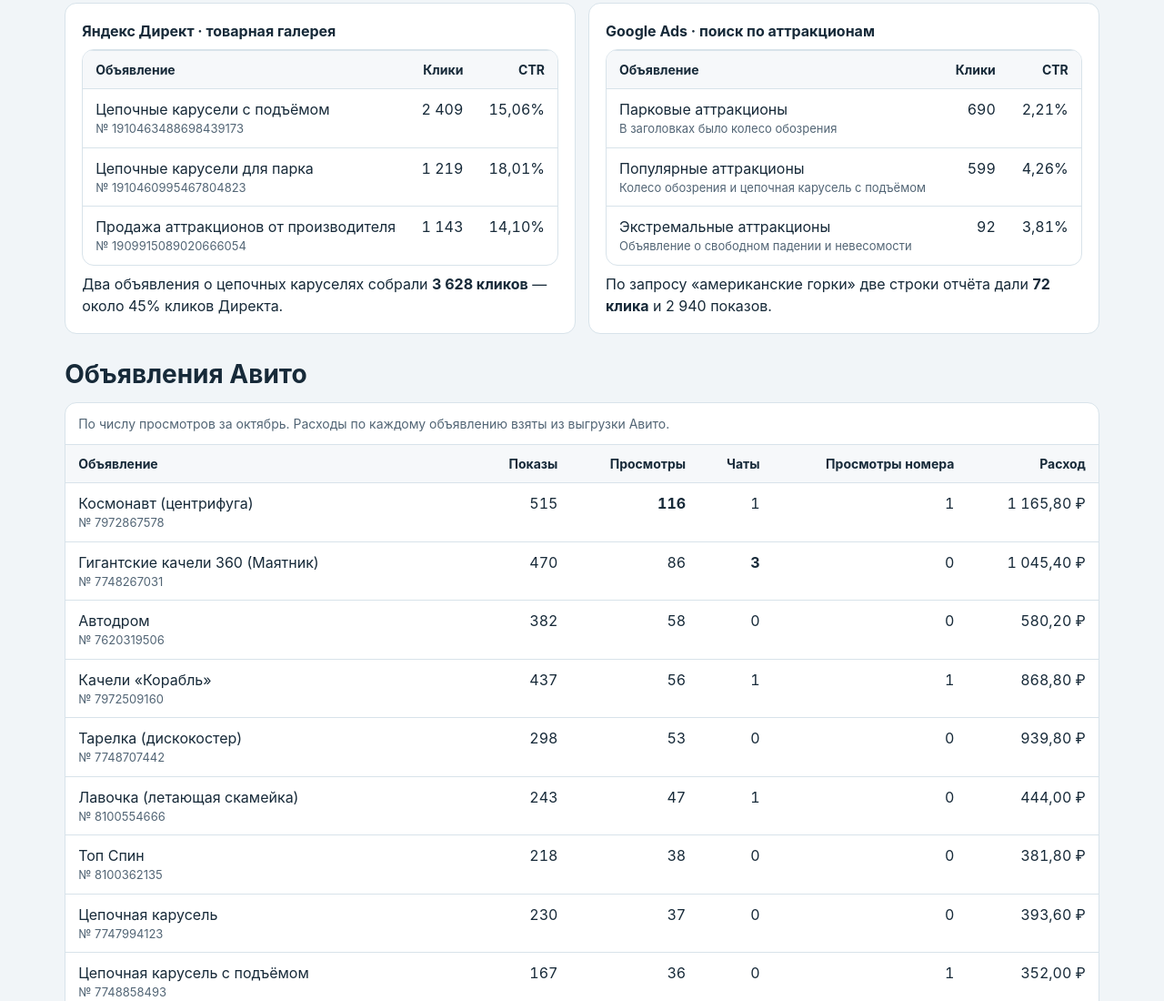
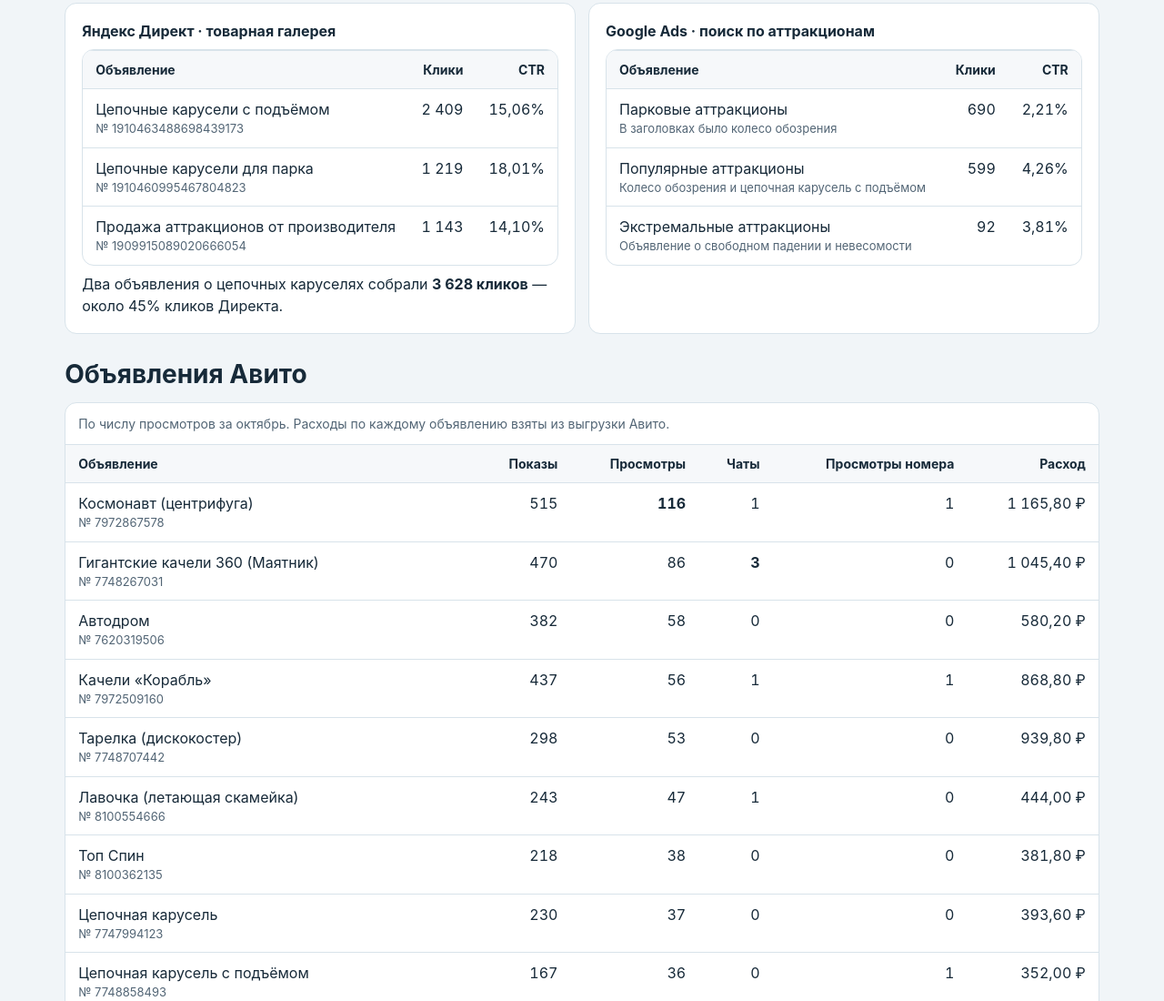
Before and after one commit to meredin0109/advertising-campaigns-october-2026, a plain HTML site: page index.html in a window 1280 px wide. Shown: the part 2167-3267 px from the top of the page at 91% size. Drawn offline with Linux system fonts and the light colour scheme.

Commit message:
Remove unverified Google Ads search query figure

```diff
--- a/index.html
+++ b/index.html
@@ -105,7 +105,6 @@
             <tr><td>Экстремальные аттракционы<span class="id">Объявление о свободном падении и невесомости</span></td><td class="num">92</td><td class="num">3,81%</td></tr>
           </tbody>
         </table></div>
-        <p>По запросу «американские горки» две строки отчёта дали <strong>72 клика</strong> и 2 940 показов.</p>
       </article>
     </div>
   </section>
```
